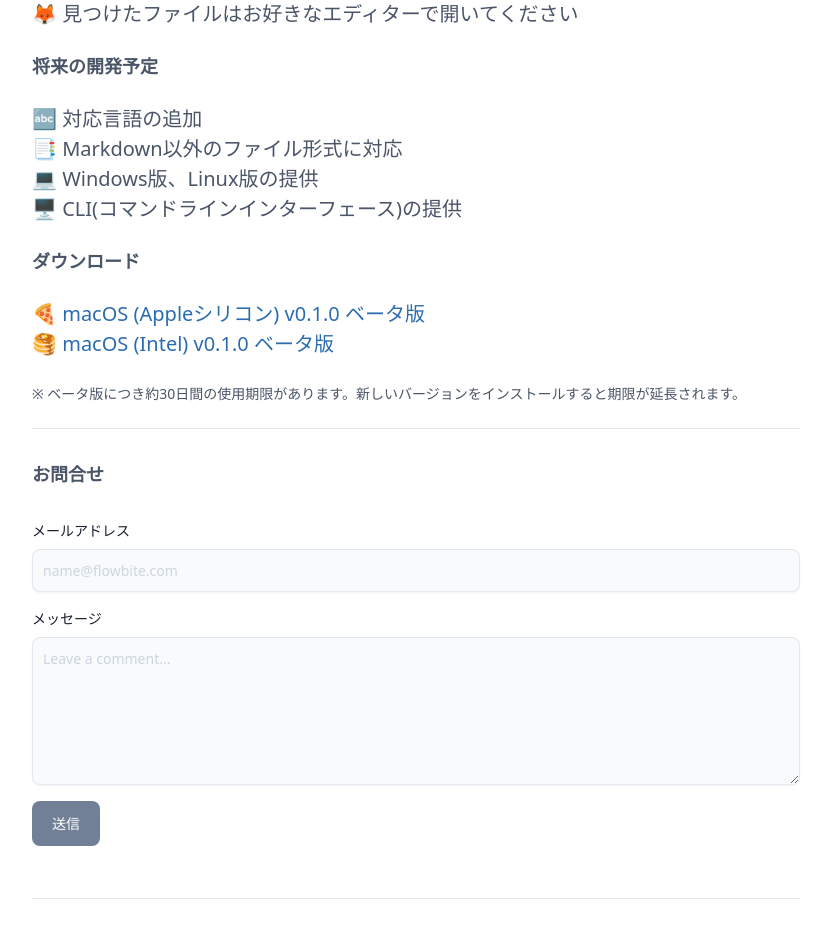
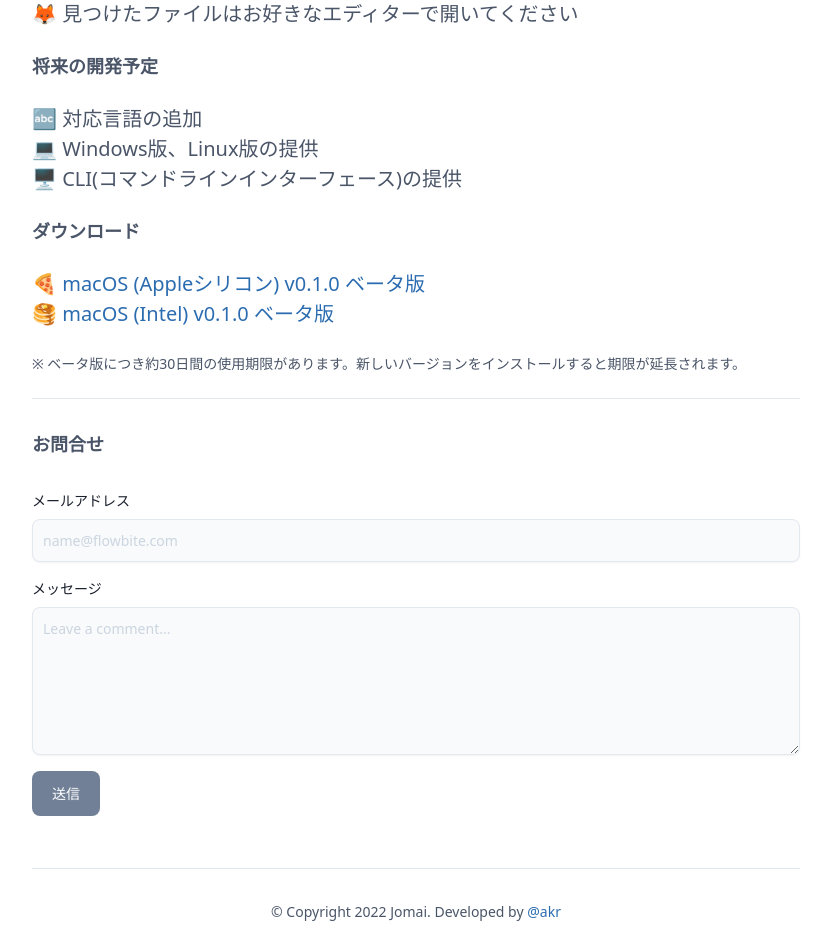
Before and after one commit to aiiro-systems/jomai-website, a Next.js app: page /ja in a window 1280 px wide. Shown: the part 1600-2531 px from the top of the page, without its empty margins (224-1055 px from the left). Built offline with nearby package versions, Linux system fonts and the light colour scheme.

Commit message:
Delete 'support more file types'

```diff
--- a/src/pages/index.tsx
+++ b/src/pages/index.tsx
@@ -108,12 +108,6 @@ const Index = () => {
           More supported languages
         </li>
         <li>
-          <span role="img" aria-label="documents">
-            📑
-          </span>{' '}
-          More file types
-        </li>
-        <li>
           <span role="img" aria-label="computer">
             💻
           </span>{' '}
--- a/src/pages/ja/index.tsx
+++ b/src/pages/ja/index.tsx
@@ -99,12 +99,6 @@ const Index = () => {
           対応言語の追加
         </li>
         <li>
-          <span role="img" aria-label="documents">
-            📑
-          </span>{' '}
-          Markdown以外のファイル形式に対応
-        </li>
-        <li>
           <span role="img" aria-label="computer">
             💻
           </span>{' '}
```
Also changed, not shown: 1 other file (tests, documents, lock files or other folders).
